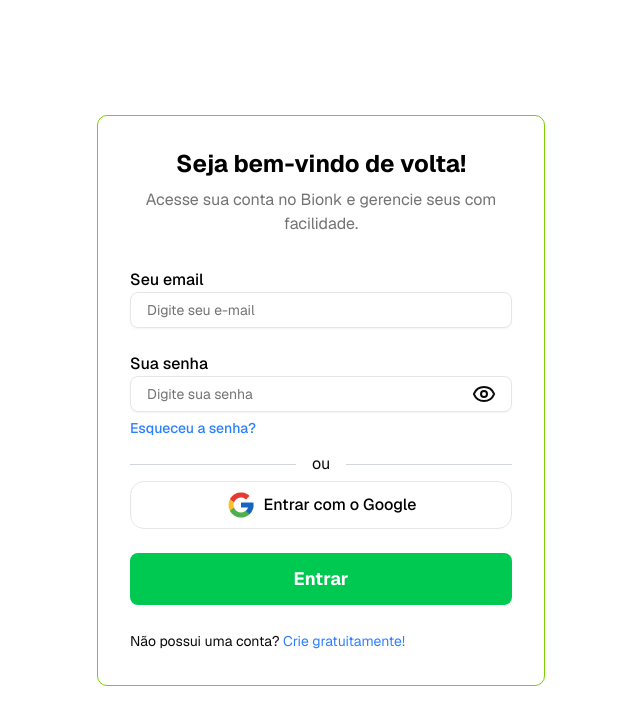
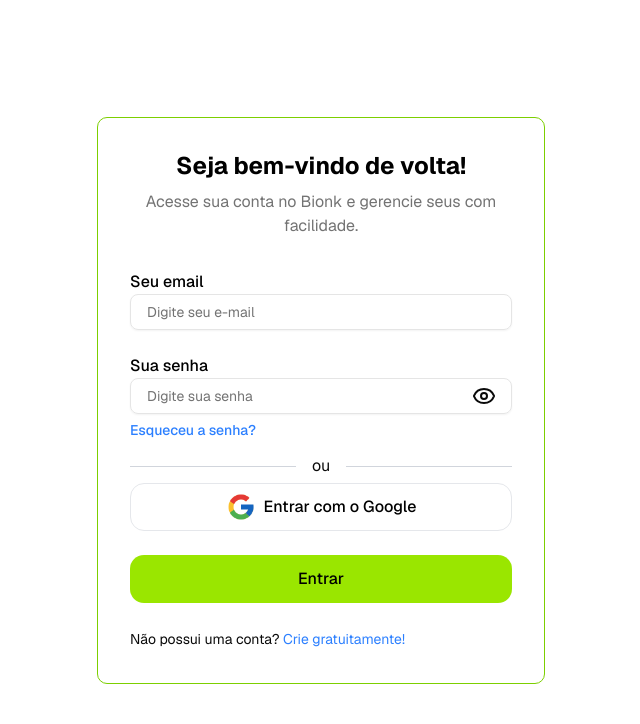
Before and after one commit to gabriellucasvh/bionk, a Next.js app: page /login in a window 1280 px wide. Shown: the top 724 px of the page, without its empty margins (319-959 px from the left). Built offline with nearby package versions, Linux system fonts and the light colour scheme; no server answers.

Commit message:
refactor: reorganize imports and update button components in Login and Register forms

```diff
--- a/src/app/(public)/login/formulario-login.tsx
+++ b/src/app/(public)/login/formulario-login.tsx
@@ -1,19 +1,20 @@
 "use client";
 
-import { useEffect, useState } from "react";
-import { useForm } from "react-hook-form";
-import { zodResolver } from "@hookform/resolvers/zod";
-import { useSession, signIn } from "next-auth/react";
-import { useRouter, useSearchParams } from "next/navigation";
-import { z } from "zod";
-import { Eye, EyeOff } from "lucide-react";
-import Link from "next/link";
-import { Label } from "@/components/ui/label";
-import { Input } from "@/components/ui/input";
+import { BaseButton } from "@/components/buttons/BaseButton";
 import { GoogleBtn } from "@/components/buttons/button-google";
 import LoadingPage from "@/components/layout/LoadingPage";
 import { ForgotPasswordModal } from '@/components/modals/ForgotPasswordModal';
 import { Button } from '@/components/ui/button';
+import { Input } from "@/components/ui/input";
+import { Label } from "@/components/ui/label";
+import { zodResolver } from "@hookform/resolvers/zod";
+import { Eye, EyeOff } from "lucide-react";
+import { signIn, useSession } from "next-auth/react";
+import Link from "next/link";
+import { useRouter, useSearchParams } from "next/navigation";
+import { useEffect, useState } from "react";
+import { useForm } from "react-hook-form";
+import { z } from "zod";
 
 const schema = z.object({
   email: z.string().email("E-mail inválido"),
@@ -111,7 +112,7 @@ function Login() {
               type="email"
               {...register("email")}
             />
-            {errors.email && <p className="text-red-600 text-sm -mt-3">{errors.email.message}</p>}
+            {errors.email && <p className="text-red-600 text-sm mt-3">{errors.email.message}</p>}
           </div>
 
           <div>
@@ -127,7 +128,7 @@ function Login() {
                 {showPassword ? <EyeOff /> : <Eye />}
               </button>
             </div>
-            {errors.password && <p className="text-red-600 text-sm -mt-3">{errors.password.message}</p>}
+            {errors.password && <p className="text-red-600 text-sm mt-3">{errors.password.message}</p>}
           </div>
           <div className="-mt-5 text-left">
             <Button
@@ -146,19 +147,13 @@ function Login() {
             <GoogleBtn />
           </div>
           <div>
-            <button
+            <BaseButton
               type="submit"
-              disabled={loading}
-              className="w-full text-white text-lg font-bold py-3 px-6 bg-green-500 hover:bg-green-600 transition-colors duration-300 rounded-md"
+              loading={loading}
+              fullWidth
             >
-              {loading ? "Entrando..." : "Entrar"}
-            </button>
-
-            {message && (
-              <div className="mt-4 p-4 bg-white border border-lime-500 rounded-md text-black font-base text-center">
-                {message}
-              </div>
-            )}
+              Entrar
+            </BaseButton>
           </div>
           <span className="text-sm">
             Não possui uma conta? {" "}
```
Also changed, not shown: src/app/(public)/registro/formulario-registro.tsx (indentation only).
